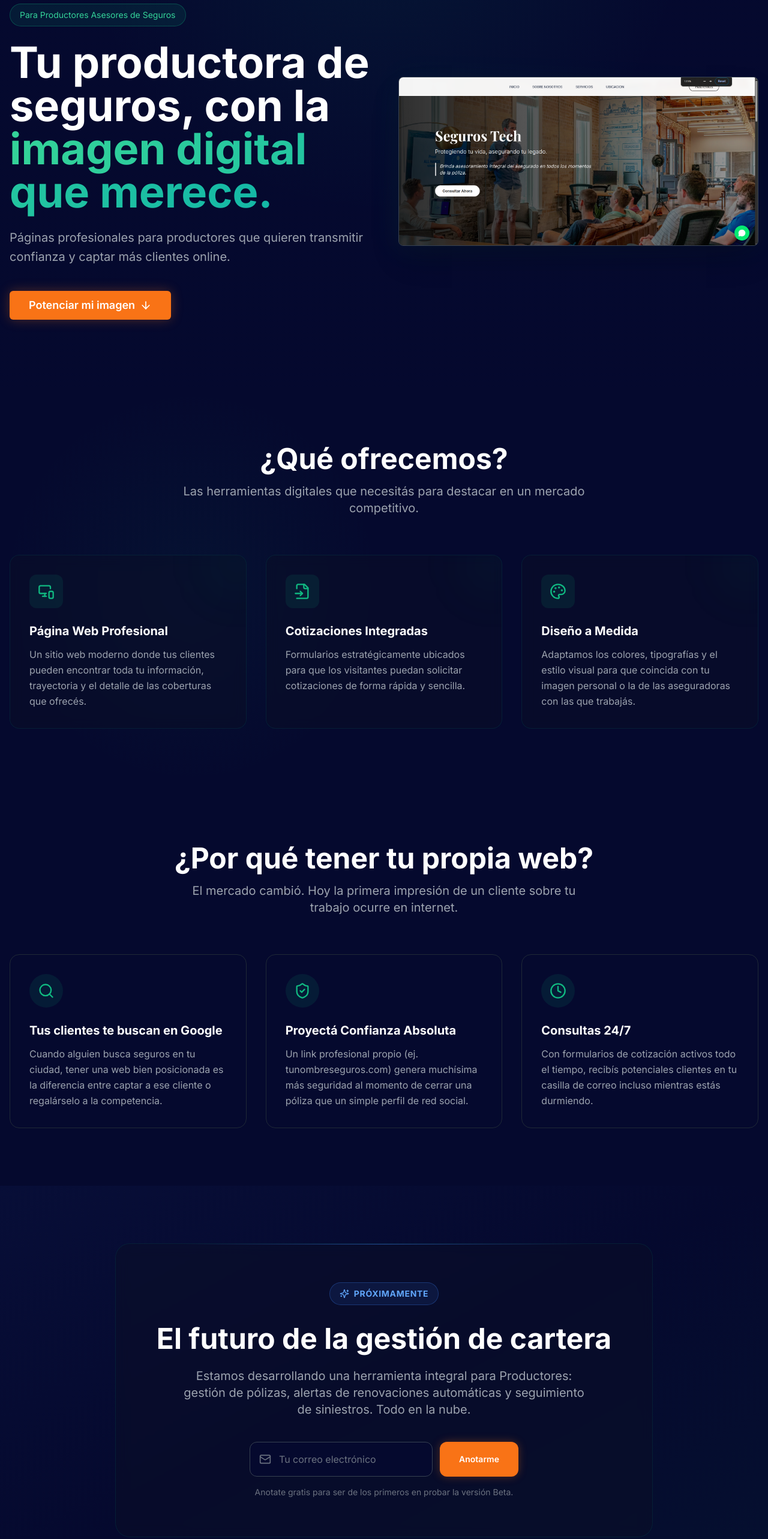
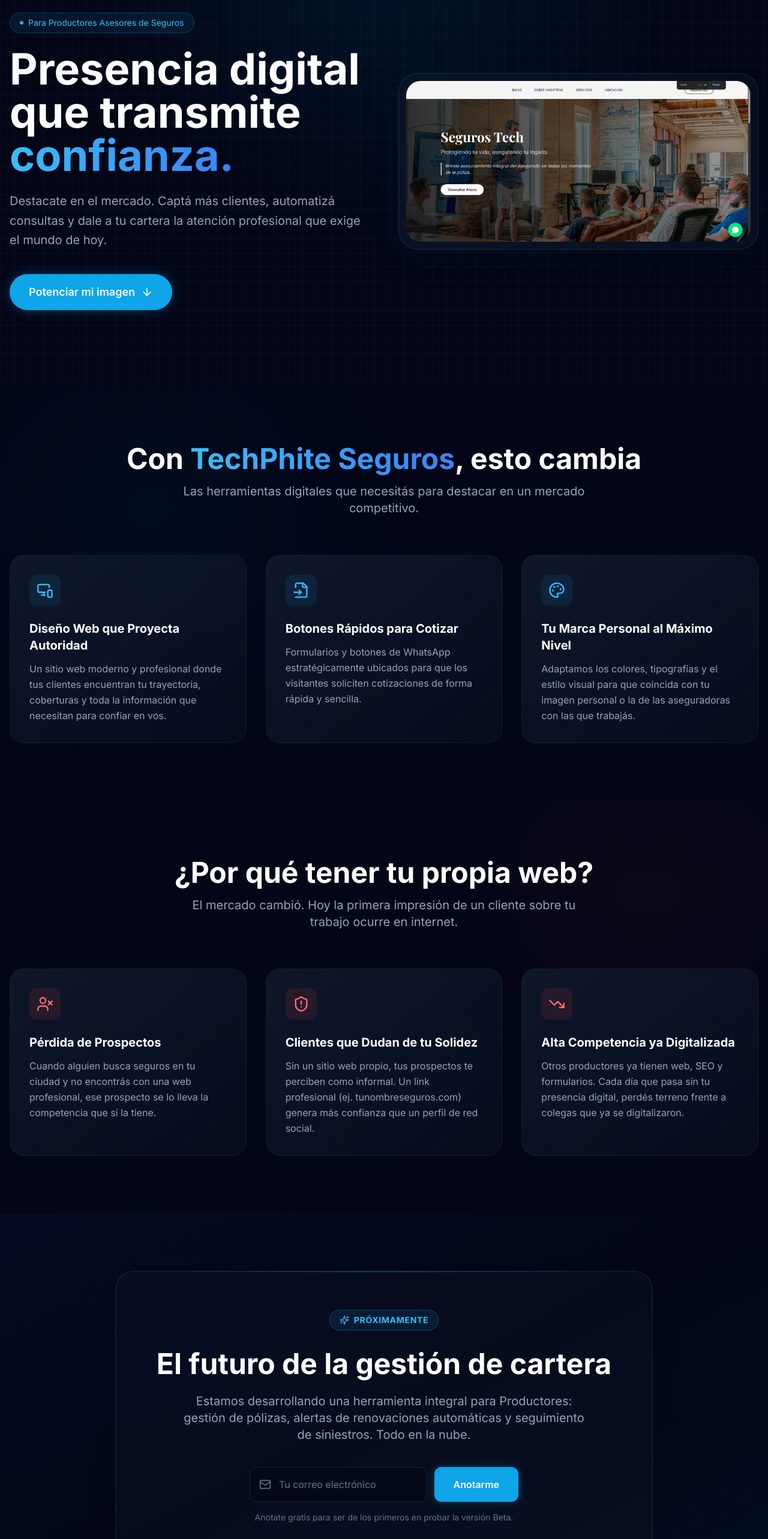
Before and after one commit to SrNanu/TechPhite, a Next.js app: page /seguros in a window 1280 px wide. Shown: the part 220-2786 px from the top of the page at 60% size. Built offline with nearby package versions, Linux system fonts and the light colour scheme.

Commit message:
Refactor UI Landing Seguros a Dark Glass

```diff
--- a/app/seguros/page.tsx
+++ b/app/seguros/page.tsx
@@ -9,12 +9,14 @@
 
 export const metadata: Metadata = {
   title: 'TechPhite Seguros | Diseño Web para Productores Asesores',
-  description: 'Tu productora de seguros, con la imagen digital que merece. Páginas profesionales para productores que quieren captar más clientes online.',
+  description: 'Presencia digital que transmite confianza. Páginas profesionales para productores de seguros que quieren captar más clientes online.',
 };
 
 export default function SegurosPage() {
   return (
-    <main className="min-h-screen bg-techphite-darker">
+    <main className="min-h-screen bg-slate-950 relative">
+      {/* Ambient glow blob - blue tone for insurance */}
+      <div className="pointer-events-none absolute top-0 left-1/2 -translate-x-1/2 w-[800px] h-[500px] rounded-full bg-sky-900/10 blur-[120px]" />
 
       <SegurosHero />
       <SegurosOfferings />
--- a/components/SegurosBenefits.tsx
+++ b/components/SegurosBenefits.tsx
@@ -1,30 +1,33 @@
 'use client';
 
 import { motion } from 'framer-motion';
-import { Search, ShieldCheck, Clock } from 'lucide-react';
+import { UserX, ShieldAlert, TrendingDown } from 'lucide-react';
 
-const benefits = [
+const problems = [
   {
-    title: 'Tus clientes te buscan en Google',
-    description: 'Cuando alguien busca seguros en tu ciudad, tener una web bien posicionada es la diferencia entre captar a ese cliente o regalárselo a la competencia.',
-    icon: Search,
+    title: 'Pérdida de Prospectos',
+    description: 'Cuando alguien busca seguros en tu ciudad y no encontrás con una web profesional, ese prospecto se lo lleva la competencia que sí la tiene.',
+    icon: UserX,
   },
   {
-    title: 'Proyectá Confianza Absoluta',
-    description: 'Un link profesional propio (ej. tunombreseguros.com) genera muchísima más seguridad al momento de cerrar una póliza que un simple perfil de red social.',
-    icon: ShieldCheck,
+    title: 'Clientes que Dudan de tu Solidez',
+    description: 'Sin un sitio web propio, tus prospectos te perciben como informal. Un link profesional (ej. tunombreseguros.com) genera más confianza que un perfil de red social.',
+    icon: ShieldAlert,
   },
   {
-    title: 'Consultas 24/7',
-    description: 'Con formularios de cotización activos todo el tiempo, recibís potenciales clientes en tu casilla de correo incluso mientras estás durmiendo.',
-    icon: Clock,
+    title: 'Alta Competencia ya Digitalizada',
+    description: 'Otros productores ya tienen web, SEO y formularios. Cada día que pasa sin tu presencia digital, perdés terreno frente a colegas que ya se digitalizaron.',
+    icon: TrendingDown,
   },
 ];
 
 export default function SegurosBenefits() {
   return (
-    <section className="py-24 bg-techphite-dark">
-      <div className="container mx-auto px-4">
+    <section className="py-24 bg-slate-950 relative overflow-hidden">
+      {/* Subtle background accent */}
+      <div className="absolute top-0 right-0 w-[400px] h-[300px] bg-red-900/10 rounded-full blur-[100px] pointer-events-none" />
+
+      <div className="container mx-auto px-4 relative z-10">
         <div className="text-center mb-16">
           <motion.h2
             initial={{ opacity: 0, y: 20 }}
@@ -40,28 +43,28 @@
             whileInView={{ opacity: 1, y: 0 }}
             viewport={{ once: true }}
             transition={{ duration: 0.5, delay: 0.1 }}
-            className="text-xl text-gray-400 max-w-2xl mx-auto"
+            className="text-xl text-slate-400 max-w-2xl mx-auto"
           >
             El mercado cambió. Hoy la primera impresión de un cliente sobre tu trabajo ocurre en internet.
           </motion.p>
         </div>
 
         <div className="grid grid-cols-1 md:grid-cols-3 gap-8">
-          {benefits.map((benefit, index) => (
+          {problems.map((problem, index) => (
             <motion.div
-              key={benefit.title}
+              key={problem.title}
               initial={{ opacity: 0, y: 30 }}
               whileInView={{ opacity: 1, y: 0 }}
               viewport={{ once: true }}
               transition={{ duration: 0.5, delay: index * 0.1 }}
-              className="p-8 rounded-2xl bg-techphite-darker border border-gray-800 hover:border-emerald-500/30 transition-colors relative overflow-hidden group"
+              className="bg-gradient-to-br from-slate-900 to-slate-900/40 border border-white/5 backdrop-blur-sm rounded-3xl p-8 hover:-translate-y-1 hover:border-white/10 transition-all duration-300"
             >
-              <div className="w-14 h-14 rounded-full bg-emerald-500/10 flex items-center justify-center mb-6 text-emerald-500 group-hover:scale-110 transition-transform duration-300">
-                <benefit.icon className="w-7 h-7" />
+              <div className="bg-red-500/10 p-3 rounded-xl w-fit mb-6">
+                <problem.icon className="w-7 h-7 text-red-400" />
               </div>
 
-              <h3 className="text-xl font-bold text-white mb-3">{benefit.title}</h3>
-              <p className="text-gray-400 leading-relaxed">{benefit.description}</p>
+              <h3 className="text-xl font-bold text-white mb-3">{problem.title}</h3>
+              <p className="text-slate-400 leading-relaxed">{problem.description}</p>
             </motion.div>
           ))}
         </div>
--- a/components/SegurosComingSoon.tsx
+++ b/components/SegurosComingSoon.tsx
@@ -1,7 +1,6 @@
 'use client';
 
 import { motion } from 'framer-motion';
-import { Button } from '@/components/ui/button';
 import { Mail, Sparkles } from 'lucide-react';
 import { useState } from 'react';
 
@@ -19,9 +18,9 @@
   };
 
   return (
-    <section className="py-24 bg-techphite-darker relative overflow-hidden">
+    <section className="py-24 bg-slate-950 relative overflow-hidden">
       {/* Background Effect */}
-      <div className="absolute inset-0 bg-gradient-to-br from-blue-900/10 via-techphite-darker to-emerald-900/10"></div>
+      <div className="absolute inset-0 bg-gradient-to-br from-blue-900/10 via-transparent to-sky-900/10"></div>
 
       <div className="container mx-auto px-4 relative z-10">
         <motion.div
@@ -29,12 +28,12 @@
           whileInView={{ opacity: 1, y: 0 }}
           viewport={{ once: true }}
           transition={{ duration: 0.5 }}
-          className="max-w-4xl mx-auto glass-effect rounded-3xl border border-gray-800 p-8 md:p-16 text-center relative overflow-hidden"
+          className="max-w-4xl mx-auto bg-slate-900/40 border border-white/10 rounded-[2rem] p-8 md:p-16 text-center relative overflow-hidden backdrop-blur-sm shadow-2xl"
         >
-          {/* Luz superior interna */}
-          <div className="absolute top-0 left-1/2 -translate-x-1/2 w-3/4 h-px bg-gradient-to-r from-transparent via-blue-500/50 to-transparent"></div>
+          {/* Top accent line */}
+          <div className="absolute top-0 left-1/2 -translate-x-1/2 w-3/4 h-px bg-gradient-to-r from-transparent via-sky-500/50 to-transparent"></div>
 
-          <div className="inline-flex items-center gap-2 px-4 py-2 rounded-full border border-blue-500/30 bg-blue-500/10 text-blue-400 text-sm font-bold uppercase tracking-wider mb-8">
+          <div className="inline-flex items-center gap-2 px-4 py-1.5 rounded-full border border-sky-500/30 bg-sky-500/10 text-sky-400 text-sm font-bold uppercase tracking-wider mb-8">
             <Sparkles className="w-4 h-4" />
             Próximamente
           </div>
@@ -43,7 +42,7 @@
             El futuro de la gestión de cartera
           </h2>
 
-          <p className="text-lg md:text-xl text-gray-400 mb-10 max-w-2xl mx-auto leading-relaxed">
+          <p className="text-lg md:text-xl text-slate-400 mb-10 max-w-2xl mx-auto leading-relaxed">
             Estamos desarrollando una herramienta integral para Productores: gestión de pólizas, alertas de renovaciones automáticas y seguimiento de siniestros. Todo en la nube.
           </p>
 
@@ -52,34 +51,41 @@
               <div className="flex flex-col sm:flex-row gap-3">
                 <div className="relative flex-grow">
                   <div className="absolute inset-y-0 left-0 pl-4 flex items-center pointer-events-none">
-                    <Mail className="h-5 w-5 text-gray-500" />
+                    <Mail className="h-5 w-5 text-slate-500" />
                   </div>
                   <input
                     type="email"
                     required
                     value={email}
                     onChange={(e) => setEmail(e.target.value)}
-                    className="w-full bg-techphite-dark border border-gray-700 rounded-xl py-4 pl-12 pr-4 text-white placeholder-gray-500 focus:outline-none focus:border-blue-500 focus:ring-1 focus:ring-blue-500 transition-colors"
+                    className="w-full bg-slate-950/50 border border-white/10 text-slate-200 rounded-xl py-4 pl-12 pr-4 placeholder-slate-500 focus:outline-none focus:border-sky-500 focus:ring-1 focus:ring-sky-500 transition-all duration-200"
                     placeholder="Tu correo electrónico"
                   />
                 </div>
-                <Button
+                <button
                   type="submit"
-                  className="bg-orange-500 hover:bg-orange-600 shadow-[0_0_15px_rgba(249,115,22,0.3)] text-white font-semibold py-4 px-8 rounded-xl transition-all h-auto whitespace-nowrap"
+                  className="
+                    bg-sky-500 hover:bg-sky-600
+                    text-white font-semibold
+                    py-4 px-8 rounded-xl
+                    shadow-[0_0_15px_rgba(14,165,233,0.3)]
+                    hover:shadow-[0_0_25px_rgba(14,165,233,0.5)]
+                    transition-all duration-300 whitespace-nowrap
+                  "
                 >
                   Anotarme
-                </Button>
+                </button>
               </div>
             ) : (
               <motion.div
                 initial={{ opacity: 0, scale: 0.9 }}
                 animate={{ opacity: 1, scale: 1 }}
-                className="bg-green-500/20 border border-green-500/50 text-green-400 py-4 px-6 rounded-xl font-medium"
+                className="bg-green-500/10 border border-green-500/50 text-green-400 py-4 px-6 rounded-xl font-medium"
               >
                 ¡Excelente! Te avisaremos apenas esté disponible.
               </motion.div>
             )}
-            <p className="text-sm text-gray-500 mt-4">
+            <p className="text-sm text-slate-500 mt-4">
               Anotate gratis para ser de los primeros en probar la versión Beta.
             </p>
           </form>
--- a/components/SegurosHero.tsx
+++ b/components/SegurosHero.tsx
@@ -1,7 +1,6 @@
 'use client';
 
 import { motion } from 'framer-motion';
-import { Button } from '@/components/ui/button';
 import { ArrowDown } from 'lucide-react';
 import Image from 'next/image';
 
@@ -13,8 +12,9 @@
   return (
     <section className="relative min-h-screen pt-32 pb-20 flex items-center overflow-hidden">
       {/* Background */}
-      <div className="absolute inset-0 bg-gradient-to-br from-techphite-darker via-techphite-dark to-techphite-darker"></div>
-      <div className="absolute inset-0 bg-[radial-gradient(circle_at_50%_0%,rgba(16,185,129,0.08),transparent_50%)]"></div>
+      <div className="absolute inset-0 bg-slate-950"></div>
+      <div className="absolute inset-0 bg-[linear-gradient(to_right,#80808012_1px,transparent_1px),linear-gradient(to_bottom,#80808012_1px,transparent_1px)] bg-[size:24px_24px]" />
+      <div className="absolute inset-0 bg-[radial-gradient(circle_at_50%_0%,rgba(14,165,233,0.1),transparent_50%)]"></div>
 
       <div className="container mx-auto px-4 relative z-10">
         <div className="grid grid-cols-1 lg:grid-cols-2 gap-12 items-center">
@@ -26,42 +26,53 @@
             transition={{ duration: 0.7 }}
             className="max-w-2xl"
           >
-            <div className="inline-block px-4 py-2 rounded-full border border-emerald-500/30 bg-emerald-500/10 text-emerald-400 text-sm font-medium mb-6">
+            <div className="inline-flex items-center gap-2 px-4 py-1.5 rounded-full border border-sky-500/30 bg-sky-500/10 text-sky-400 text-sm font-medium mb-6">
+              <span className="w-1.5 h-1.5 rounded-full bg-sky-400 animate-pulse" />
               Para Productores Asesores de Seguros
             </div>
 
             <h1 className="text-5xl md:text-6xl lg:text-7xl font-bold mb-6 leading-tight text-white">
-              Tu productora de seguros, con la{' '}
-              <span className="text-transparent bg-clip-text bg-gradient-to-r from-emerald-400 to-teal-500">
-                imagen digital que merece.
+              Presencia digital que transmite{' '}
+              <span className="text-transparent bg-clip-text bg-gradient-to-r from-sky-400 to-blue-500">
+                confianza.
               </span>
             </h1>
 
-            <p className="text-xl text-gray-400 mb-10 leading-relaxed">
-              Páginas profesionales para productores que quieren transmitir confianza y captar más clientes online.
+            <p className="text-xl text-slate-400 mb-10 leading-relaxed">
+              Destacate en el mercado. Captá más clientes, automatizá consultas y
+              dale a tu cartera la atención profesional que exige el mundo de hoy.
             </p>
 
-            <Button
+            <button
               onClick={scrollToContact}
-              size="lg"
-              className="bg-orange-500 hover:bg-orange-600 text-white font-semibold px-8 py-6 text-lg group shadow-[0_0_20px_rgba(249,115,22,0.3)] transition-all"
+              className="
+                group inline-flex items-center gap-2.5
+                bg-sky-500 hover:bg-sky-600
+                text-white font-semibold text-lg
+                px-8 py-4 rounded-full
+                shadow-[0_0_20px_rgba(14,165,233,0.3)]
+                hover:shadow-[0_0_32px_rgba(14,165,233,0.5)]
+                hover:scale-105 active:scale-100
+                transition-all duration-300
+              "
             >
               Potenciar mi imagen
-              <ArrowDown className="ml-2 w-5 h-5 group-hover:translate-y-1 transition-transform" />
-            </Button>
+              <ArrowDown className="w-5 h-5 transition-transform duration-300 group-hover:translate-y-1" />
+            </button>
           </motion.div>
 
-          {/* Placeholder Visual */}
+          {/* Insurance Image */}
           <motion.div
             initial={{ opacity: 0, x: 30 }}
             animate={{ opacity: 1, x: 0 }}
             transition={{ duration: 0.7, delay: 0.2 }}
             className="relative"
           >
-            <div className="absolute inset-0 bg-gradient-to-tr from-emerald-500/20 to-transparent opacity-50 rounded-lg blur-xl -z-10"></div>
+            <div className="absolute inset-0 bg-gradient-to-tr from-sky-500/20 to-transparent opacity-50 rounded-[2rem] blur-xl -z-10"></div>
 
-            <div className="rounded-lg border border-gray-700 overflow-hidden relative group shadow-2xl bg-gray-900">
-              <div className="absolute inset-0 bg-[linear-gradient(45deg,transparent_25%,rgba(255,255,255,0.02)_50%,transparent_75%)] bg-[length:250%_250%] animate-shimmer z-20 pointer-events-none"></div>
+            <div className="bg-slate-900/50 p-3 rounded-[2rem] border border-white/10 shadow-2xl backdrop-blur-sm">
+              <div className="rounded-[1.5rem] overflow-hidden relative">
+                <div className="absolute inset-0 bg-[linear-gradient(45deg,transparent_25%,rgba(255,255,255,0.03)_50%,transparent_75%)] bg-[length:250%_250%] animate-shimmer z-20 pointer-events-none"></div>
                 <Image
                   src="/seguros.webp"
                   alt="Mockup de una web de productor de seguros"
@@ -70,6 +81,7 @@
                   className="w-full h-auto block"
                 />
               </div>
+            </div>
           </motion.div>
 
         </div>
--- a/components/SegurosOfferings.tsx
+++ b/components/SegurosOfferings.tsx
@@ -5,17 +5,17 @@
 
 const offerings = [
   {
-    title: 'Página Web Profesional',
-    description: 'Un sitio web moderno donde tus clientes pueden encontrar toda tu información, trayectoria y el detalle de las coberturas que ofrecés.',
+    title: 'Diseño Web que Proyecta Autoridad',
+    description: 'Un sitio web moderno y profesional donde tus clientes encuentran tu trayectoria, coberturas y toda la información que necesitan para confiar en vos.',
     icon: MonitorSmartphone,
   },
   {
-    title: 'Cotizaciones Integradas',
-    description: 'Formularios estratégicamente ubicados para que los visitantes puedan solicitar cotizaciones de forma rápida y sencilla.',
+    title: 'Botones Rápidos para Cotizar',
+    description: 'Formularios y botones de WhatsApp estratégicamente ubicados para que los visitantes soliciten cotizaciones de forma rápida y sencilla.',
     icon: FileInput,
   },
   {
-    title: 'Diseño a Medida',
+    title: 'Tu Marca Personal al Máximo Nivel',
     description: 'Adaptamos los colores, tipografías y el estilo visual para que coincida con tu imagen personal o la de las aseguradoras con las que trabajás.',
     icon: Palette,
   },
@@ -23,9 +23,9 @@
 
 export default function SegurosOfferings() {
   return (
-    <section className="py-24 bg-techphite-dark relative overflow-hidden">
-      {/* Elementos decorativos de fondo */}
-      <div className="absolute top-0 left-0 w-1/2 h-full bg-[radial-gradient(ellipse_at_center,rgba(16,185,129,0.05),transparent_70%)]"></div>
+    <section className="py-24 bg-slate-950 relative overflow-hidden">
+      {/* Decorative background */}
+      <div className="absolute top-0 left-0 w-[500px] h-[400px] bg-sky-900/10 rounded-full blur-[120px] pointer-events-none" />
 
       <div className="container mx-auto px-4 relative z-10">
         <div className="text-center mb-16">
@@ -36,14 +36,14 @@
             transition={{ duration: 0.5 }}
             className="text-4xl md:text-5xl font-bold mb-4 text-white"
           >
-            ¿Qué ofrecemos?
+            Con <span className="text-transparent bg-clip-text bg-gradient-to-r from-sky-400 to-blue-500">TechPhite Seguros</span>, esto cambia
           </motion.h2>
           <motion.p
             initial={{ opacity: 0, y: 20 }}
             whileInView={{ opacity: 1, y: 0 }}
             viewport={{ once: true }}
             transition={{ duration: 0.5, delay: 0.1 }}
-            className="text-xl text-gray-400 max-w-2xl mx-auto"
+            className="text-xl text-slate-400 max-w-2xl mx-auto"
           >
             Las herramientas digitales que necesitás para destacar en un mercado competitivo.
           </motion.p>
@@ -57,16 +57,14 @@
               whileInView={{ opacity: 1, y: 0 }}
               viewport={{ once: true }}
               transition={{ duration: 0.5, delay: index * 0.1 }}
-              className="p-8 rounded-2xl glass-effect border border-gray-800 hover:border-emerald-500/50 transition-colors relative overflow-hidden group"
+              className="bg-gradient-to-br from-slate-900 to-slate-900/40 border border-white/5 backdrop-blur-sm rounded-3xl p-8 hover:-translate-y-1 hover:border-white/10 transition-all duration-300"
             >
-              <div className="absolute top-0 right-0 w-24 h-24 bg-emerald-500/5 rounded-full blur-2xl -mr-8 -mt-8 group-hover:bg-emerald-500/10 transition-colors"></div>
-
-              <div className="w-14 h-14 rounded-xl bg-emerald-500/10 flex items-center justify-center mb-6 text-emerald-500">
-                <offering.icon className="w-7 h-7" />
+              <div className="bg-sky-500/10 p-3 rounded-xl w-fit mb-6">
+                <offering.icon className="w-7 h-7 text-sky-400" />
               </div>
 
-              <h3 className="text-xl font-bold text-white mb-3 relative z-10">{offering.title}</h3>
-              <p className="text-gray-400 leading-relaxed relative z-10">{offering.description}</p>
+              <h3 className="text-xl font-bold text-white mb-3">{offering.title}</h3>
+              <p className="text-slate-400 leading-relaxed">{offering.description}</p>
             </motion.div>
           ))}
         </div>
```
Also changed, not shown: components/SegurosContact.tsx (+32 -23 lines). Lines whose indentation alone changed are shown as unchanged.
